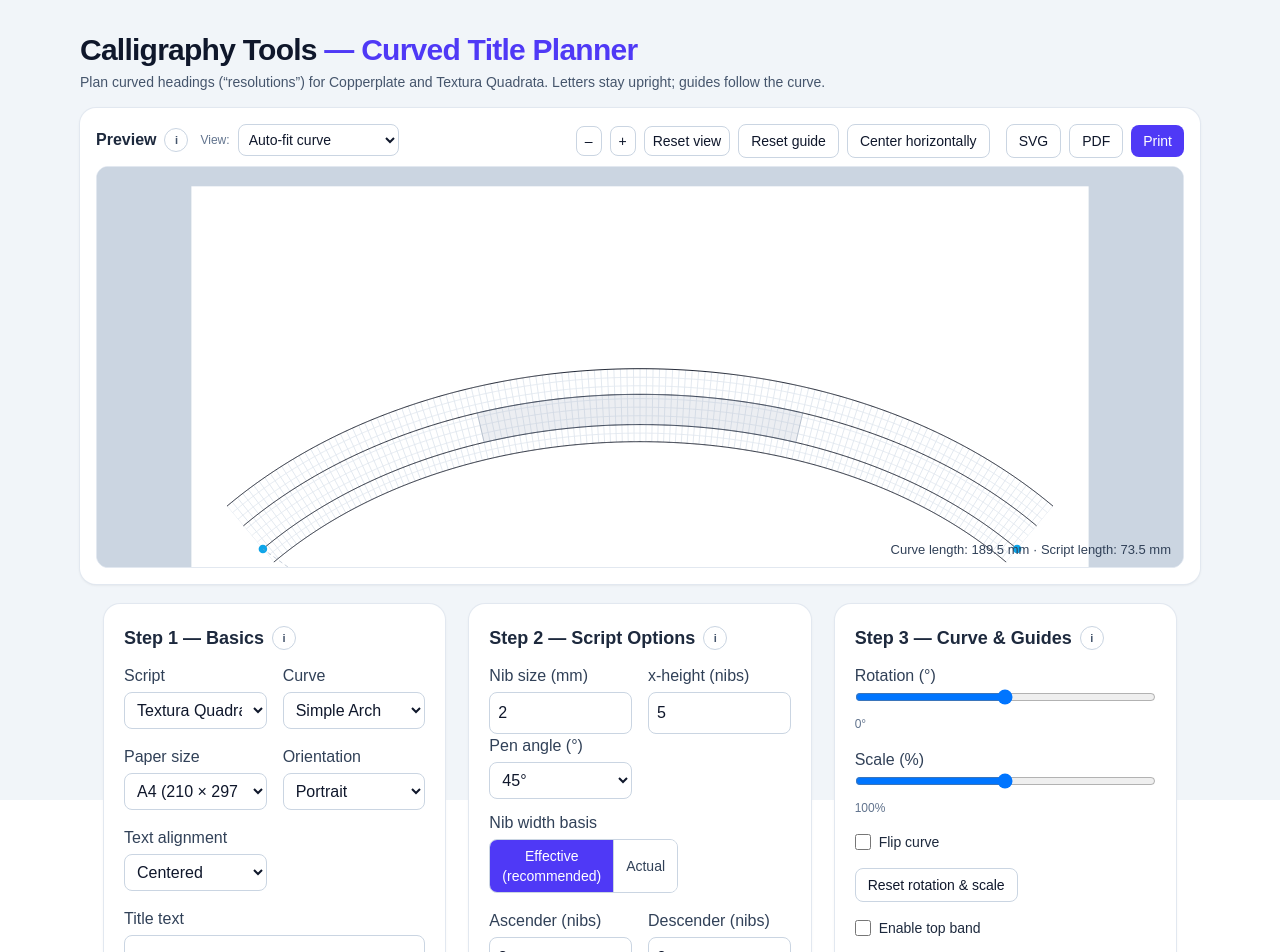
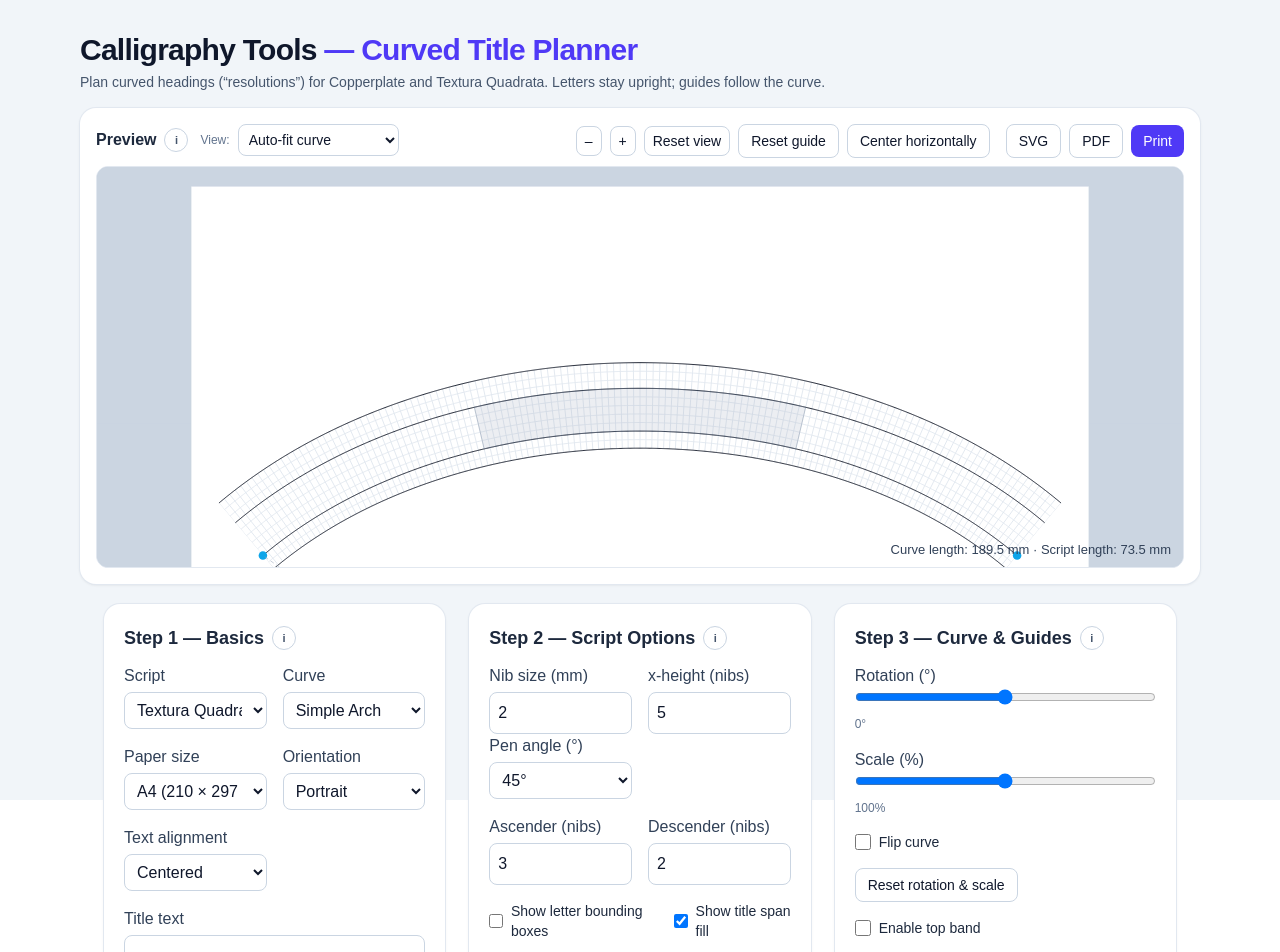
Before and after one commit to mashw/calligraphy-tools, a Next.js app: page /curve in a window 1280 px wide. Shown: the top 952 px of the page. Built offline with nearby package versions, Linux system fonts and the light colour scheme.

Commit message:
Fix curve band clipping and restore fixed nib basis behavior

```diff
--- a/src/app/curve/page.tsx
+++ b/src/app/curve/page.tsx
@@ -225,12 +225,6 @@ function b64ToUint8(base64: string): Uint8Array {
   return bytes;
 }
 
-function nibBasisMM(actualNibMM: number, penAngleDeg: number, useEffective: boolean): number {
-  if (!useEffective) return actualNibMM;
-  const rad = (penAngleDeg * Math.PI) / 180;
-  return actualNibMM * Math.cos(rad);
-}
-
 function flipCubicVertically(c: PtCubic, boxH: number): PtCubic {
   const flipPt = (p: Pt): Pt => ({ x: p.x, y: boxH - p.y });
 
@@ -407,7 +401,6 @@ export default function CurvedTitlePage() {
   const [xHeightMM, setXHeightMM] = useState(6);
   const [capStyle, setCapStyle] = useState<'simple' | 'flourished'>('flourished');
   const [nibText, setNibText] = useState('2');
-  const [useEffectiveNibWidth, setUseEffectiveNibWidth] = useState(true);
   const [topBandEnabled, setTopBandEnabled] = useState(false);
   const [bottomBandEnabled, setBottomBandEnabled] = useState(false);
   const [topNibText, setTopNibText] = useState('2');
@@ -610,11 +603,12 @@ export default function CurvedTitlePage() {
   }, [raw, orientation]);
 
   // ---------- Derived sizes ----------
-  const basisMain = useMemo(() => nibBasisMM(nibMM, penAngleDeg, useEffectiveNibWidth), [nibMM, penAngleDeg, useEffectiveNibWidth]);
-  const basisTop = useMemo(() => nibBasisMM(topNibMM, penAngleDeg, useEffectiveNibWidth), [topNibMM, penAngleDeg, useEffectiveNibWidth]);
-  const basisBottom = useMemo(() => nibBasisMM(bottomNibMM, penAngleDeg, useEffectiveNibWidth), [bottomNibMM, penAngleDeg, useEffectiveNibWidth]);
-
-  const texturaXHeightMM = xNib * basisMain;
+  const rad = (penAngleDeg * Math.PI) / 180;
+  const effectiveNibMM = useMemo(() => (script === 'Copperplate' ? nibMM : nibMM * Math.cos(rad)), [script, nibMM, rad]);
+  const effectiveTopNibMM = useMemo(() => (script === 'Copperplate' ? topNibMM : topNibMM * Math.cos(rad)), [script, topNibMM, rad]);
+  const effectiveBottomNibMM = useMemo(() => (script === 'Copperplate' ? bottomNibMM : bottomNibMM * Math.cos(rad)), [script, bottomNibMM, rad]);
+
+  const texturaXHeightMM = xNib * nibMM;
 
   const blackletterHeights = useMemo(
     () => ({ xMM: texturaXHeightMM, ascMM: ascNib * nibMM, descMM: descNib * nibMM }),
@@ -678,12 +672,12 @@ export default function CurvedTitlePage() {
     if (script === 'Copperplate') return copper.ctx;
     return {
       xHeightMM: texturaXHeightMM,
-      nibMM: basisMain,
+      nibMM: effectiveNibMM,
       scale: 1,
       spaceMult: 1,
       capStyle: 'simple',
     };
-  }, [script, copper.ctx, texturaXHeightMM, basisMain]);
+  }, [script, copper.ctx, texturaXHeightMM, effectiveNibMM]);
 
   const run = useMemo(() => measureRun(text, SCRIPT_PROFILES[script], ctx), [text, script, ctx]);
   const topCtx = useMemo<ScriptContext>(() => {
@@ -694,13 +688,13 @@ export default function CurvedTitlePage() {
       };
     }
     return {
-      xHeightMM: xNib * basisTop,
-      nibMM: basisTop,
+      xHeightMM: xNib * topNibMM,
+      nibMM: effectiveTopNibMM,
       scale: 1,
       spaceMult: 1,
       capStyle: 'simple',
     };
-  }, [script, copper.ctx, basisTop, xNib]);
+  }, [script, copper.ctx, topNibMM, effectiveTopNibMM, xNib]);
   const bottomCtx = useMemo<ScriptContext>(() => {
     if (script === 'Copperplate') {
       return {
@@ -709,13 +703,13 @@ export default function CurvedTitlePage() {
       };
     }
     return {
-      xHeightMM: xNib * basisBottom,
-      nibMM: basisBottom,
+      xHeightMM: xNib * bottomNibMM,
+      nibMM: effectiveBottomNibMM,
       scale: 1,
       spaceMult: 1,
       capStyle: 'simple',
     };
-  }, [script, copper.ctx, basisBottom, xNib]);
+  }, [script, copper.ctx, bottomNibMM, effectiveBottomNibMM, xNib]);
   const topRun = useMemo(
     () => measureRun(topText, SCRIPT_PROFILES[script], topCtx),
     [topText, script, topCtx],
@@ -791,8 +785,8 @@ export default function CurvedTitlePage() {
     () =>
       script === 'Copperplate'
         ? Math.max(xMM * 0.9, 3)
-        : basisMain,
-    [script, xMM, basisMain],
+        : effectiveNibMM,
+    [script, xMM, effectiveNibMM],
   );
 
 
@@ -892,8 +886,8 @@ export default function CurvedTitlePage() {
   };
 
   const layout = useMemo(
-    () => computeLayout(run, baseline, arcLen, xMM, basisMain),
-    [run, baseline, arcLen, xMM, basisMain, align, capMM, script],
+    () => computeLayout(run, baseline, arcLen, xMM, effectiveNibMM),
+    [run, baseline, arcLen, xMM, effectiveNibMM, align, capMM, script],
   );
 
   const span = useMemo(() => {
@@ -921,16 +915,15 @@ export default function CurvedTitlePage() {
 
   const topBaseline = useMemo(() => guideSet.ascLine, [guideSet.ascLine]);
   const topArcLen = useMemo(() => lengthPoly(topBaseline), [topBaseline]);
-  const topXMM = useMemo(() => basisTop * xNib, [basisTop, xNib]);
+  const topXMM = useMemo(() => topNibMM * xNib, [topNibMM, xNib]);
   const topAscMM = useMemo(() => topNibMM * ascNib, [topNibMM, ascNib]);
-  const topDescMMFixed = useMemo(() => ascMM, [ascMM]);
   const topTickStepMM = useMemo(
-    () => (script === 'Copperplate' ? Math.max(topXMM * 0.9, 3) : topNibMM),
-    [script, topXMM, topNibMM],
+    () => (script === 'Copperplate' ? Math.max(topXMM * 0.9, 3) : effectiveTopNibMM),
+    [script, topXMM, effectiveTopNibMM],
   );
   const topLayout = useMemo(
-    () => computeLayout(topRun, topBaseline, topArcLen, topXMM, basisTop),
-    [topRun, topBaseline, topArcLen, topXMM, basisTop, align, capMM, script],
+    () => computeLayout(topRun, topBaseline, topArcLen, topXMM, effectiveTopNibMM),
+    [topRun, topBaseline, topArcLen, topXMM, effectiveTopNibMM, align, capMM, script],
   );
   const topSpan = useMemo(() => {
     if (!topLayout.placements.length) return null;
@@ -945,26 +938,25 @@ export default function CurvedTitlePage() {
       baseline: topBaseline,
       xMM: topXMM,
       ascMM: topAscMM,
-      descMM: topDescMMFixed,
+      descMM: 0,
       tickStepMM: topTickStepMM,
       tickAnchorS: topSpan ? topSpan.sStart : undefined,
       actualNibMM: topNibMM,
     }),
-    [guideTemplate, topBaseline, topXMM, topAscMM, topDescMMFixed, topTickStepMM, topSpan, topNibMM],
+    [guideTemplate, topBaseline, topXMM, topAscMM, topTickStepMM, topSpan, topNibMM],
   );
 
-  const bottomXMM = useMemo(() => basisBottom * xNib, [basisBottom, xNib]);
-  const bottomAscMMFixed = useMemo(() => descMM, [descMM]);
+  const bottomXMM = useMemo(() => bottomNibMM * xNib, [bottomNibMM, xNib]);
   const bottomDescMM = useMemo(() => bottomNibMM * descNib, [bottomNibMM, descNib]);
   const bottomBaseline = useMemo(() => offset(guideSet.descLine, bottomXMM), [guideSet.descLine, bottomXMM]);
   const bottomArcLen = useMemo(() => lengthPoly(bottomBaseline), [bottomBaseline]);
   const bottomTickStepMM = useMemo(
-    () => (script === 'Copperplate' ? Math.max(bottomXMM * 0.9, 3) : bottomNibMM),
-    [script, bottomXMM, bottomNibMM],
+    () => (script === 'Copperplate' ? Math.max(bottomXMM * 0.9, 3) : effectiveBottomNibMM),
+    [script, bottomXMM, effectiveBottomNibMM],
   );
   const bottomLayout = useMemo(
-    () => computeLayout(bottomRun, bottomBaseline, bottomArcLen, bottomXMM, basisBottom),
-    [bottomRun, bottomBaseline, bottomArcLen, bottomXMM, basisBottom, align, capMM, script],
+    () => computeLayout(bottomRun, bottomBaseline, bottomArcLen, bottomXMM, effectiveBottomNibMM),
+    [bottomRun, bottomBaseline, bottomArcLen, bottomXMM, effectiveBottomNibMM, align, capMM, script],
   );
   const bottomSpan = useMemo(() => {
     if (!bottomLayout.placements.length) return null;
@@ -978,13 +970,13 @@ export default function CurvedTitlePage() {
     () => buildGuideSet(guideTemplate, {
       baseline: bottomBaseline,
       xMM: bottomXMM,
-      ascMM: bottomAscMMFixed,
+      ascMM: 0,
       descMM: bottomDescMM,
       tickStepMM: bottomTickStepMM,
       tickAnchorS: bottomSpan ? bottomSpan.sStart : undefined,
       actualNibMM: bottomNibMM,
     }),
-    [guideTemplate, bottomBaseline, bottomXMM, bottomAscMMFixed, bottomDescMM, bottomTickStepMM, bottomSpan, bottomNibMM],
+    [guideTemplate, bottomBaseline, bottomXMM, bottomDescMM, bottomTickStepMM, bottomSpan, bottomNibMM],
   );
 
   const midAscPts = useMemo(() => {
@@ -1012,7 +1004,7 @@ export default function CurvedTitlePage() {
 
   const spanPoly = useMemo(() => {
     if (!span) return null;
-    const ds = script === 'Copperplate' ? Math.max(0.5, xMM * 0.2) : Math.max(0.5, basisMain * 0.5);
+    const ds = script === 'Copperplate' ? Math.max(0.5, xMM * 0.2) : Math.max(0.5, effectiveNibMM * 0.5);
     const waistPts: Pt[] = [];
     const basePts: Pt[] = [];
     for (let s = span.sStart; s <= span.sEnd + 0.0001; s += ds) {
@@ -1021,7 +1013,7 @@ export default function CurvedTitlePage() {
       basePts.push({ x: p.x, y: p.y });
     }
     return { waistPts, basePts };
-  }, [span, baseline, arcLen, xMM, basisMain]);
+  }, [span, baseline, arcLen, xMM, effectiveNibMM]);
 
   const topHasText = topText.trim().length > 0;
   const bottomHasText = bottomText.trim().length > 0;
@@ -1056,7 +1048,8 @@ export default function CurvedTitlePage() {
 
   const topBandClipT1 = useMemo(() => bandPolyBetween(topGuideSet.baseLine, topGuideSet.waistLine), [topGuideSet.baseLine, topGuideSet.waistLine]);
   const topBandClipT2 = useMemo(() => bandPolyBetween(topGuideSet.waistLine, topGuideSet.ascLine), [topGuideSet.waistLine, topGuideSet.ascLine]);
-  const bottomBandClipB2 = useMemo(() => bandPolyBetween(bottomGuideSet.baseLine, bottomGuideSet.descLine), [bottomGuideSet.baseLine, bottomGuideSet.descLine]);
+  const bottomBandClipX = useMemo(() => bandPolyBetween(bottomGuideSet.waistLine, bottomGuideSet.baseLine), [bottomGuideSet.waistLine, bottomGuideSet.baseLine]);
+  const bottomBandClipD = useMemo(() => bandPolyBetween(bottomGuideSet.baseLine, bottomGuideSet.descLine), [bottomGuideSet.baseLine, bottomGuideSet.descLine]);
 
   const startPt = baseline[0];
   const endPt = baseline[baseline.length - 1];
@@ -1713,7 +1706,8 @@ export default function CurvedTitlePage() {
                   <path d={topBandClipT2} />
                 </clipPath>
                 <clipPath id="bottomBandClip">
-                  <path d={bottomBandClipB2} />
+                  <path d={bottomBandClipX} />
+                  <path d={bottomBandClipD} />
                 </clipPath>
               </defs>
 
@@ -2427,28 +2421,6 @@ export default function CurvedTitlePage() {
                   </select>
                 </div>
 
-                {(script === 'TexturaQuadrata' || script === 'Fraktur') && (
-                  <div className="mt-3">
-                    <label className="font-medium text-slate-700">Nib width basis</label>
-                    <div className="mt-1 inline-flex rounded-lg border border-slate-300 overflow-hidden">
-                      <button
-                        type="button"
-                        className={`px-3 py-1.5 text-sm ${useEffectiveNibWidth ? 'bg-indigo-600 text-white' : 'bg-white text-slate-700 hover:bg-slate-50'}`}
-                        onClick={() => setUseEffectiveNibWidth(true)}
-                      >
-                        Effective (recommended)
-                      </button>
-                      <button
-                        type="button"
-                        className={`px-3 py-1.5 text-sm border-l border-slate-300 ${!useEffectiveNibWidth ? 'bg-indigo-600 text-white' : 'bg-white text-slate-700 hover:bg-slate-50'}`}
-                        onClick={() => setUseEffectiveNibWidth(false)}
-                      >
-                        Actual
-                      </button>
-                    </div>
-                  </div>
-                )}
-
               </div>
               <div>
                 <label className="font-medium text-slate-700">x-height (nibs)</label>
```
